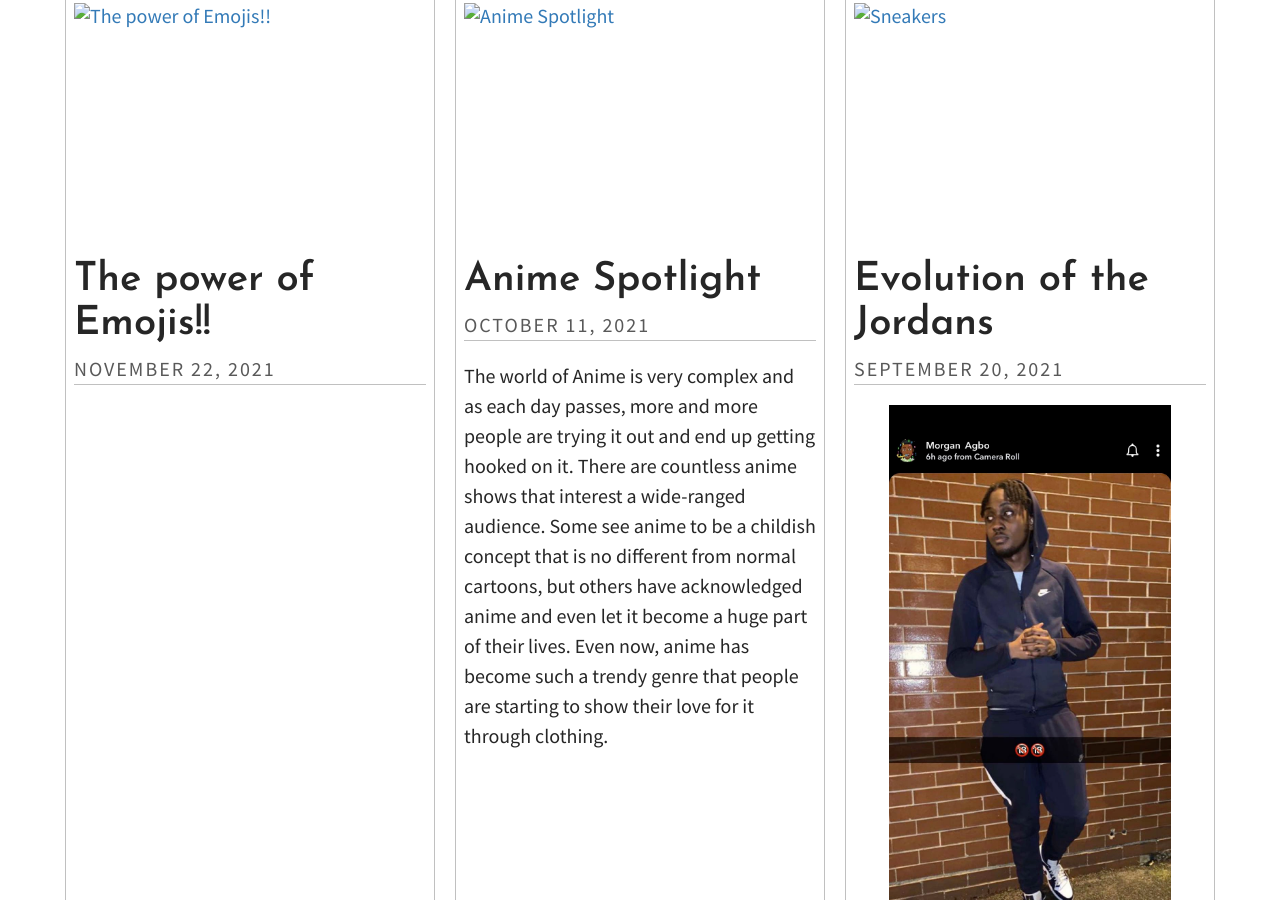
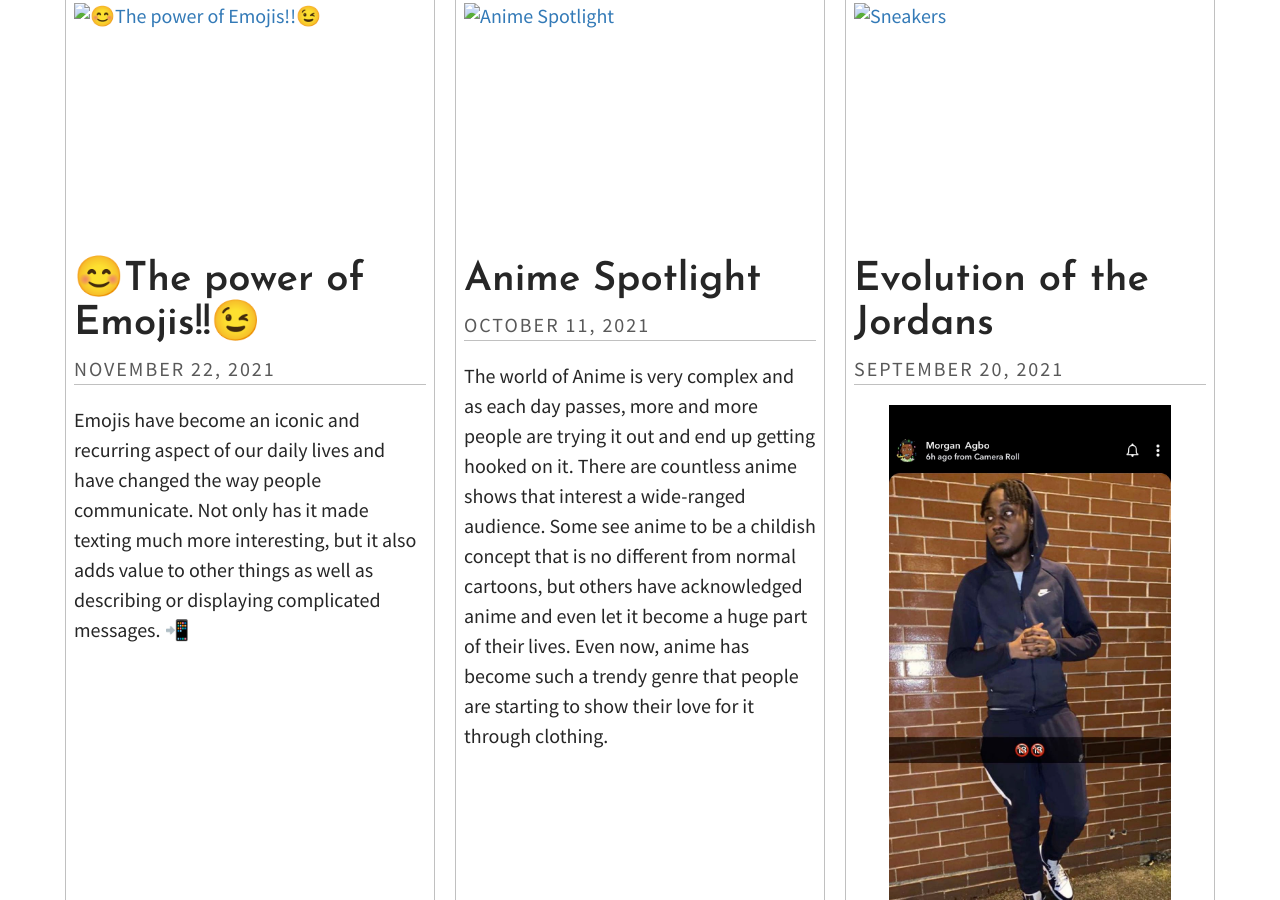
Before and after one commit to JEREMY-0/JC01, a Jekyll site: the page built from index.html, in a window 1280 px wide and 900 px high, scrolled down 589 px. Built offline with Jekyll 4.4.1, drawn with Linux system fonts in a browser that asks for light colours; some web fonts are replaced; the list of posts is cut into pages by our own code.

Commit message:
Update Post “2021-11-22-the-power-of-emojis-0”

```diff
--- a/_posts/2021-11-22-the-power-of-emojis-0.md
+++ b/_posts/2021-11-22-the-power-of-emojis-0.md
@@ -1,6 +1,6 @@
 ---
 layout: post
-title: The power of Emojis!!
+title: 😊The power of Emojis!!😉
 date: 2021-11-22T11:50:47.700Z
 image: ../uploads/wu-yi-cucgsuayufc-unsplash.jpg
 title_color: "#c718cb"
```
Also changed, not shown: other parts of _posts/2021-11-22-the-power-of-emojis-0.md (+0 -2 lines).
